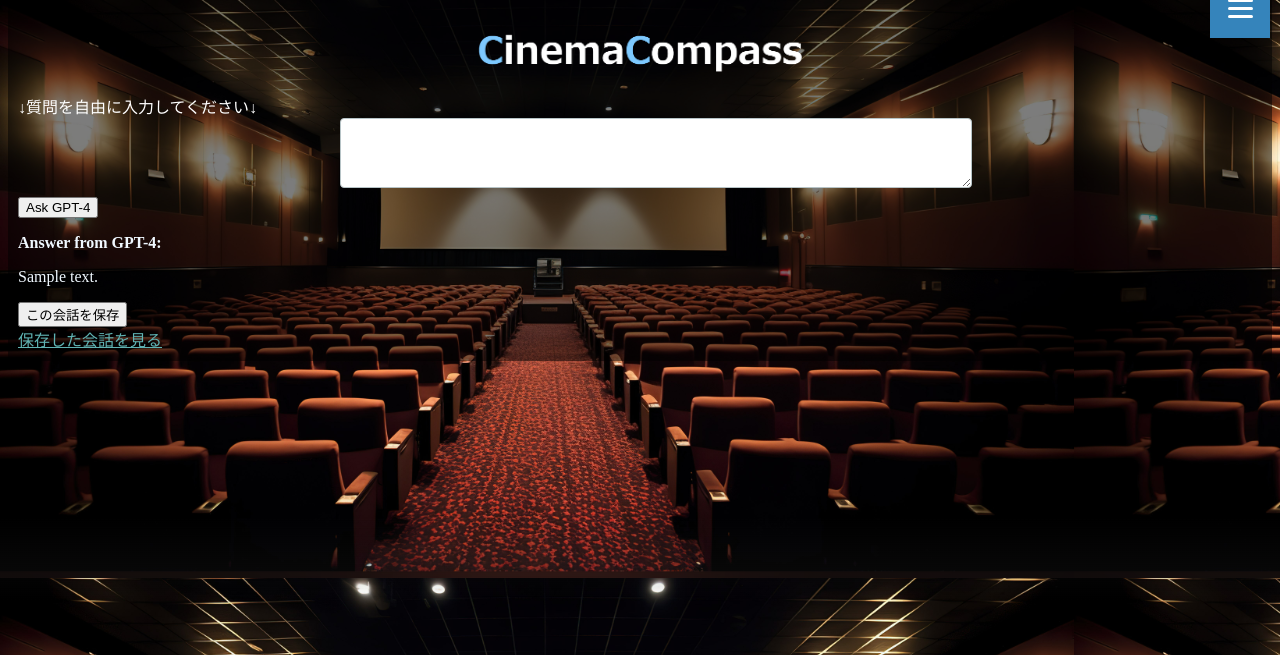
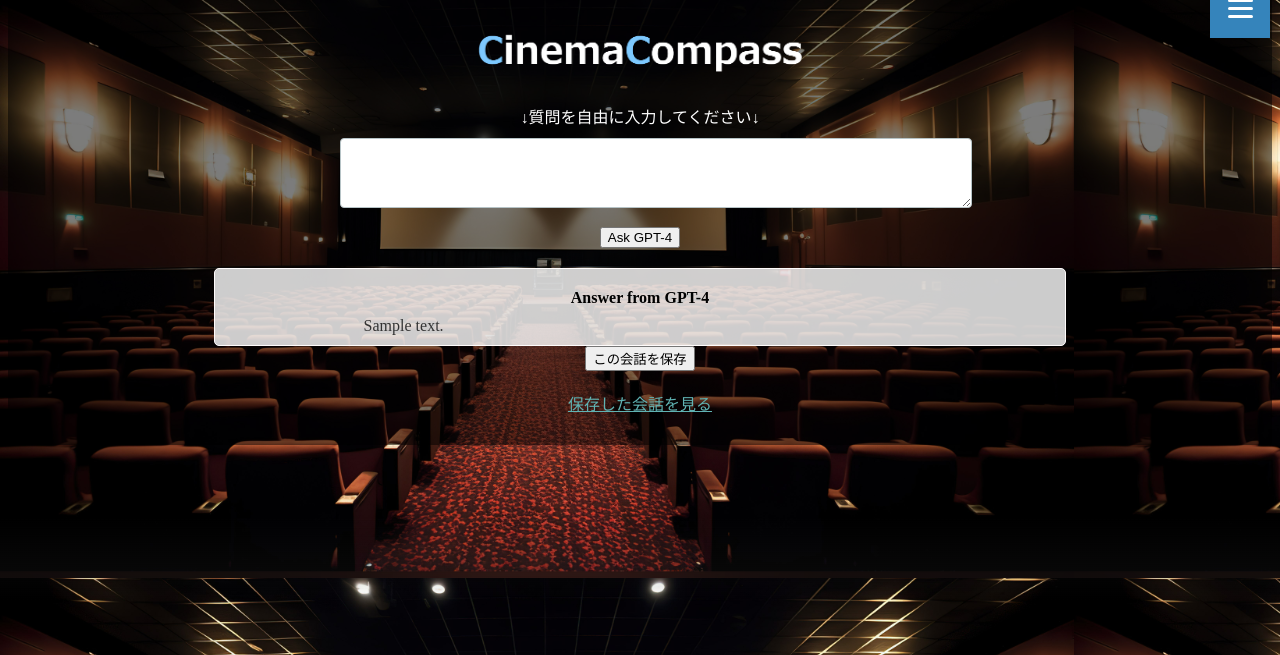
Before and after one commit to s1f102103044/GPT_app, a Django app: template video_site/templates/video/question.html in a window 1280 px wide. Shown: the part 32-687 px from the top of the page. Run offline with Django 4.2, Linux system fonts and the light colour scheme; the template is opened without the code that fills it: most values are stand-ins (such as "Sample title", 1, 10 or a date in 2020).

Commit message:
Chenge
質問ページを見やすくした。

```diff
--- a/video_site/static/css/question.css
+++ b/video_site/static/css/question.css
@@ -233,3 +233,61 @@ nav ul li a:hover {
     background-color: rgba(0, 0, 0, 0.515); /* Semi-transparent black background */
     padding: 10px;
   }
+
+.question-label {
+    display: block;
+    text-align: center;
+    margin: 10px 0;
+}
+
+.answer-label {
+    color: #000000;
+    display: block;
+    text-align: center;
+    margin: 10px 0;
+}
+
+.question-form {
+    text-align: center; /* テキストを中央揃えにします */
+    margin: 20px auto; /* 上下のマージンを設定し、左右は自動で中央に配置します */
+    padding: 15px; /* パディングを設定します */
+    background-color: #f8f8f8; /* 背景色を設定します */
+    border-radius: 10px; /* 角を丸くします */
+    box-shadow: 0 2px 4px rgba(0, 0, 0, 0.1); /* ボックスに影をつけて立体感を出します */
+    width: 80%; /* 幅を80%に設定します */
+    max-width: 500px; /* 最大幅を500pxに設定します */
+}
+
+.answer-section {
+    background-color: rgba(255, 255, 255, 0.8);
+    border: 1px solid #fffcfc;
+    padding: 10px;
+    margin-top: 20px;
+    margin-left: auto; /* 中央揃えのための設定 */
+    margin-right: auto; /* 中央揃えのための設定 */
+    border-radius: 5px;
+    width: 100%; /* 幅を100%に設定 */
+    max-width: 66.66%; /* 最大幅を画面の横幅の2/3に設定 */
+}
+
+.answer-content {
+    width: 100%; /* 幅を100%に設定 */
+    max-width: 66.66%; /* 画面幅の2/3に合わせる */
+    margin: 0 auto; /* 左右のマージンを自動で設定して中央に配置 */
+    display: block; /* ブロック要素に設定 */
+    color: #333;
+    white-space: pre-wrap; /* 改行と空白を保持 */
+    word-wrap: break-word; /* 長い単語は折り返す */
+    overflow-wrap: break-word; /* 長い単語は折り返す */
+}
+
+.form-group {
+    text-align: center;
+    margin-bottom: 20px; /* 下部の余白 */
+}
+
+button,
+.save a {
+    display: block; /* ブロックレベル要素にします */
+    margin: 10px auto; /* 上下に余白を設定し、左右は自動で中央に配置します */
+}
--- a/video_site/templates/video/question.html
+++ b/video_site/templates/video/question.html
@@ -80,30 +80,35 @@
                 </form>
                 {% endif %}
 
-                <form  style="text-align: center"  method="post">
+                <form style="text-align: center" class="question-form" method="post">
                     {% csrf_token %}
-                    <label  for="user_input">↓質問を自由に入力してください↓</label>
+                    <label class="question-label" for="user_input">↓質問を自由に入力してください↓</label>
                     <div class="user_input">
                         <textarea id="user_input" name="user_input"></textarea>
                     </div>
 
-                    <button type="submit">Ask GPT-4</button>
+                    <div class="form-group">
+                        <button type="submit">Ask GPT-4</button>
+                    </div>
                 </form>
 
                 {% if answer %}
-                <div>
-                    <p style="color: aliceblue;"><strong>Answer from GPT-4:</strong></p>
-                    <p style="color: aliceblue;">{{ answer|safe }}</p>
+                <div class="answer-section">
+                    <p class="answer-label"><strong>Answer from GPT-4</strong></p>
+                    <p class="answer-content">{{ answer|safe }}</p>
                 </div>
                 {% endif %}
                 <form method="post" action="{% url 'save_conversation' %}">
                     {% csrf_token %}
                     <input type="hidden" name="user_input" value="{{ user_input }}">
                     <input type="hidden" name="answer" value="{{ answer }}">
-                    <input type="submit" value="この会話を保存">
+                    <div class="form-group">
+                        <input type="submit" value="この会話を保存">
+                    </div>
+
                 </form>
 
-                <div class="save">
+                <div class="form-group save">
                     <a href="{% url 'view_conversations' %}">保存した会話を見る</a>
                 </div>
                 <!--<a style="color: rgb(80, 142, 142);" href="{% url 'top' %}">トップページへ戻る</a>-->
```
Also changed, not shown: db.sqlite3.
